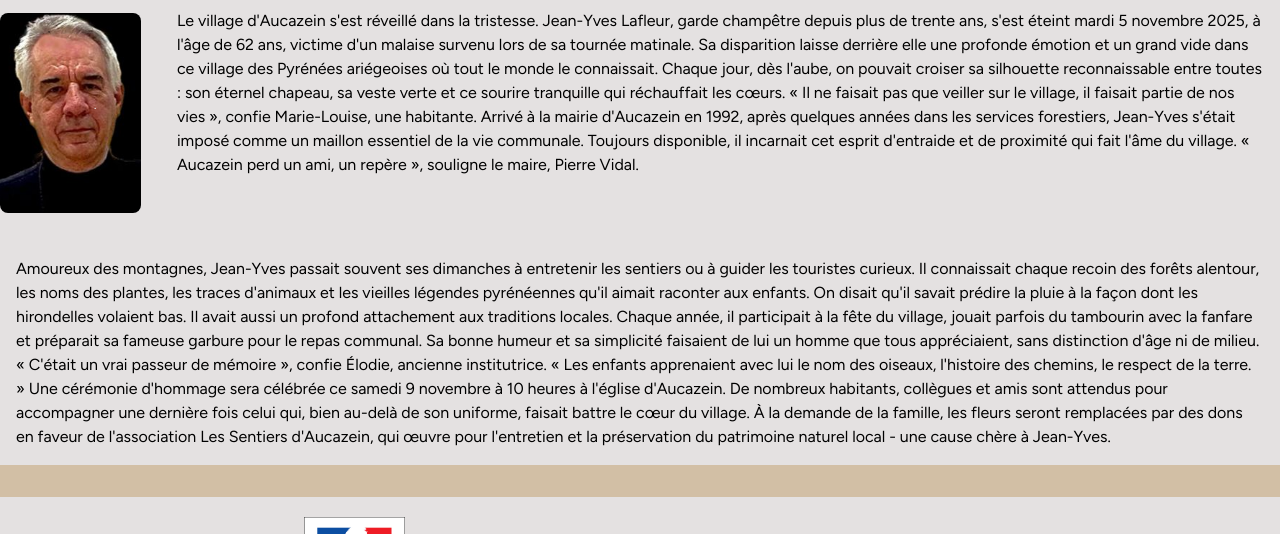
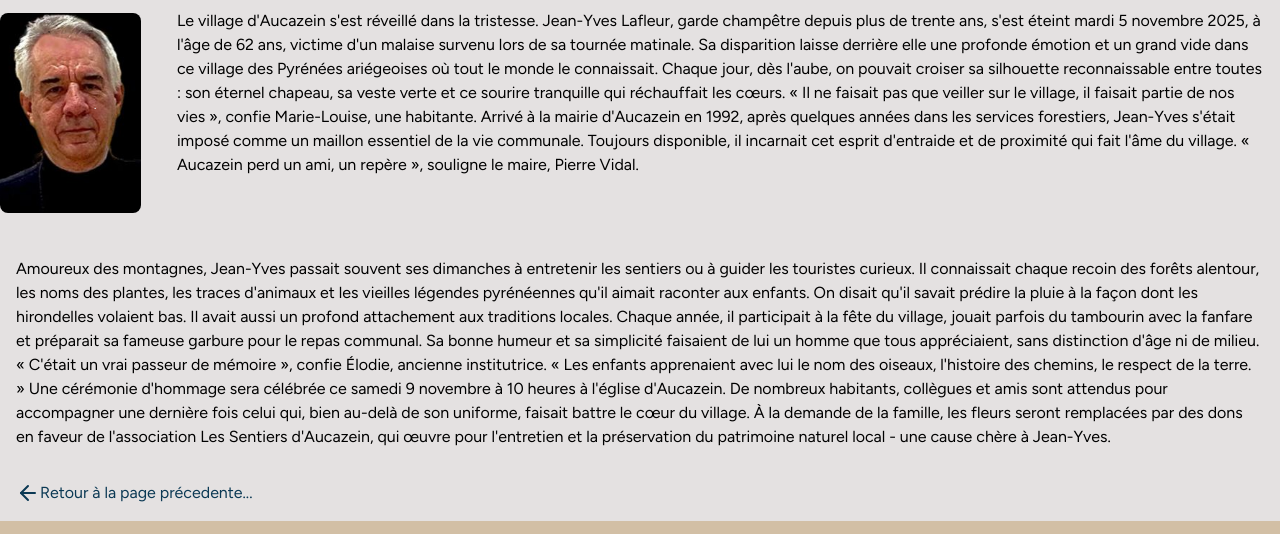
Before and after one commit to mizuchits/Projet-de-groupe-Mairie-Aucazein, a website: page articleun.html in a window 1280 px wide. Shown: the part 201-735 px from the top of the page. Drawn offline with Linux system fonts and the light colour scheme.

Commit message:
[NEW] Rajout d'un retour à l'index pour les pages 4-5-6

```diff
--- a/articleun.html
+++ b/articleun.html
@@ -88,6 +88,19 @@
                     local - une cause chère à Jean-Yves.
                 </p>
             </div>
+            <div class="flex p-4">
+                <a href="index.html">
+                    <svg xmlns="http://www.w3.org/2000/svg" width="24" height="24" viewBox="0 0 24 24" fill="none"
+                        stroke="currentColor" stroke-width="2" stroke-linecap="round" stroke-linejoin="round"
+                        class="lucide lucide-arrow-left-icon lucide-arrow-left text-blue-primary">
+                        <path d="m12 19-7-7 7-7" />
+                        <path d="M19 12H5" />
+                    </svg>
+                </a>
+                <div>
+                    <a href="index.html" class="text-blue-primary">Retour à la page précedente...</a>
+                </div>
+            </div>
         </div>
     </main>
 
```
Also changed, not shown: articledeux.html (+13 -0 lines), articletrois.html (+13 -0 lines), assets/css/style.css. Lines whose indentation alone changed are shown as unchanged.
